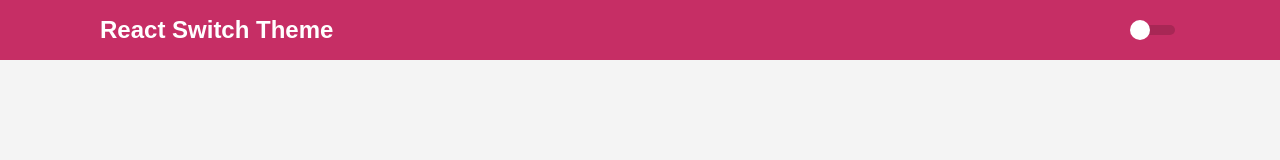
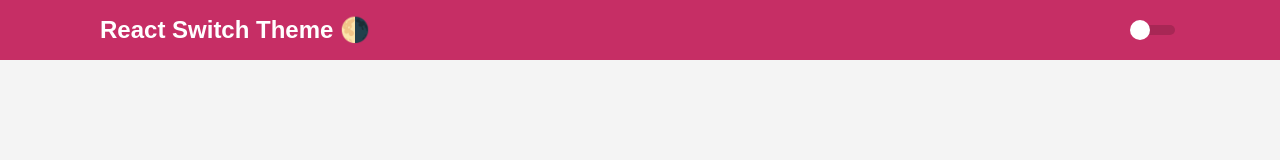
Before and after one commit to matheusTA/react-theme-switch, a React (Create React App) app: page / in a window 1280 px wide. Shown: the top 160 px of the page. Built offline with nearby package versions, Linux system fonts and the light colour scheme.

Commit message:
Add emojis in title

```diff
--- a/src/components/Header/index.tsx
+++ b/src/components/Header/index.tsx
@@ -15,7 +15,14 @@ const Header: React.FC<Props> = ({ toggleTheme }) => {
 
   return (
     <Container>
-      React Switch Theme
+      <p>
+        React Switch Theme
+        <span role="img" aria-label="ovelha">
+          {" "}
+          🌗
+        </span>
+      </p>
+
       <Switch
         onChange={toggleTheme}
         checked={title === DARK}
--- a/src/components/Header/styles.ts
+++ b/src/components/Header/styles.ts
@@ -10,4 +10,6 @@ export const Container = styled.div`
   padding: 0 100px;
   font-weight: bold;
   font-size: 1.5rem;
+
+  margin-bottom: 50px;
 `;
```
